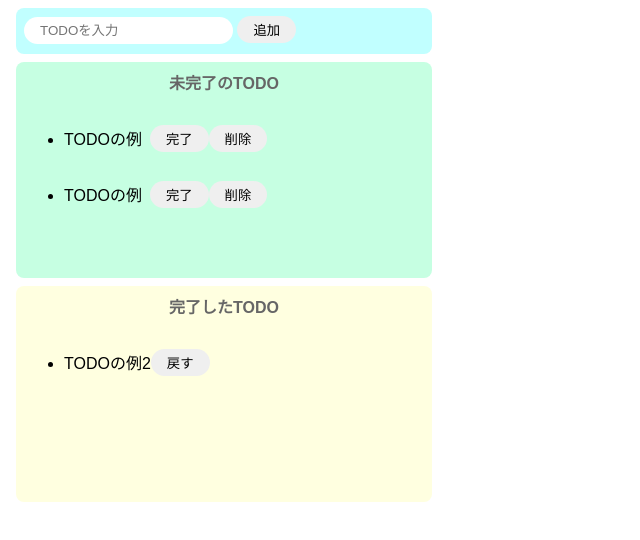
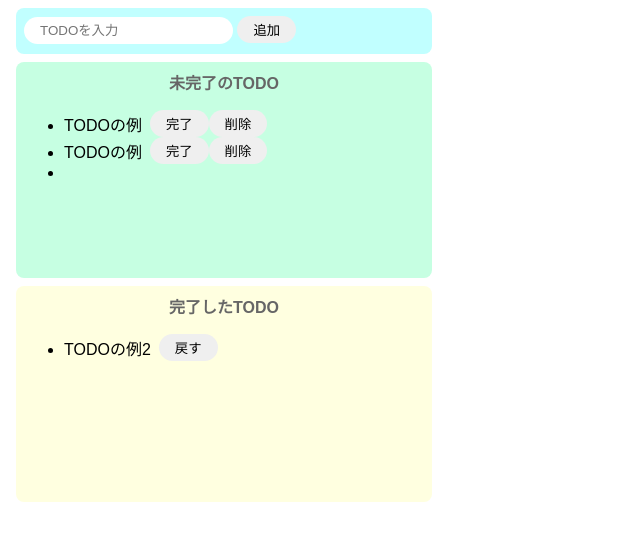
Before and after one commit to ryohei-aiba/JS-Todo, a website built with Parcel: page index.html in a window 1280 px wide. Both pictures are taken after a click on the button "追加". Shown: the whole page, without its empty margins (0-640 px from the left). Built offline with nearby package versions, Linux system fonts and the light colour scheme.

Commit message:
Add incomplete list function(text)

```diff
--- a/index.html
+++ b/index.html
@@ -7,22 +7,19 @@
 
   <body>
     <div class="input-area">
-      <input placeholder="TODOを入力" />
-      <button>追加</button>
+      <input id="add-text" placeholder="TODOを入力" />
+      <button id="add-button">追加</button>
     </div>
     <div class="incomplete-area">
       <p class="title">未完了のTODO</p>
-      <ul>
-        <li>
+      <ul id="incomplete-list">
           <div class="list-row">
-            <p class="list-name">TODOの例</p>
+            <li>TODOの例</li>
             <button>完了</button>
             <button>削除</button>
           </div>
-        </li>
-        <li>
           <div class="list-row">
-            <p class="list-name">TODOの例</p>
+            <li>TODOの例</li>
             <button>完了</button>
             <button>削除</button>
           </div>
@@ -32,12 +29,10 @@
     <div class="complete-area">
       <p class="title">完了したTODO</p>
       <ul>
-        <li>
           <div class="list-row">
-            <p>TODOの例2</p>
+            <li>TODOの例2</li>
             <button>戻す</button>
           </div>
-        </li>
       </ul>
     </div>
     <script src="src/index.js"></script>
--- a/src/index.js
+++ b/src/index.js
@@ -1 +1,25 @@
 import "./styles.css";
+
+const onClickAdd = () => {
+  // テキストの取得、初期化
+  const inputText = document.getElementById("add-text").value;
+  document.getElementById("add-text").value = "";
+
+  // divタグ生成
+  const div = document.createElement("div");
+  div.className = "list-row";
+
+  // liタグ生成
+  const li = document.createElement("li");
+  li.innerText = inputText;
+
+  // divタグの子要素に各要素を設定
+  div.appendChild(li);
+
+  // 未完了のリストに追加
+  document.getElementById("incomplete-list").appendChild(div);
+};
+
+document
+  .getElementById("add-button")
+  .addEventListener("click", () => onClickAdd());
--- a/src/styles.css
+++ b/src/styles.css
@@ -19,6 +19,10 @@ button:hover {
   background-color: #ff7fff;
   color: #fff;
   cursor: pointer;
+}
+
+li {
+  margin-right: 8px;
 }
 
 .input-area {
@@ -59,7 +63,3 @@ button:hover {
   display: flex;
   align-items: center;
 }
-
-.list-name {
-  margin-right: 8px;
-}
```
